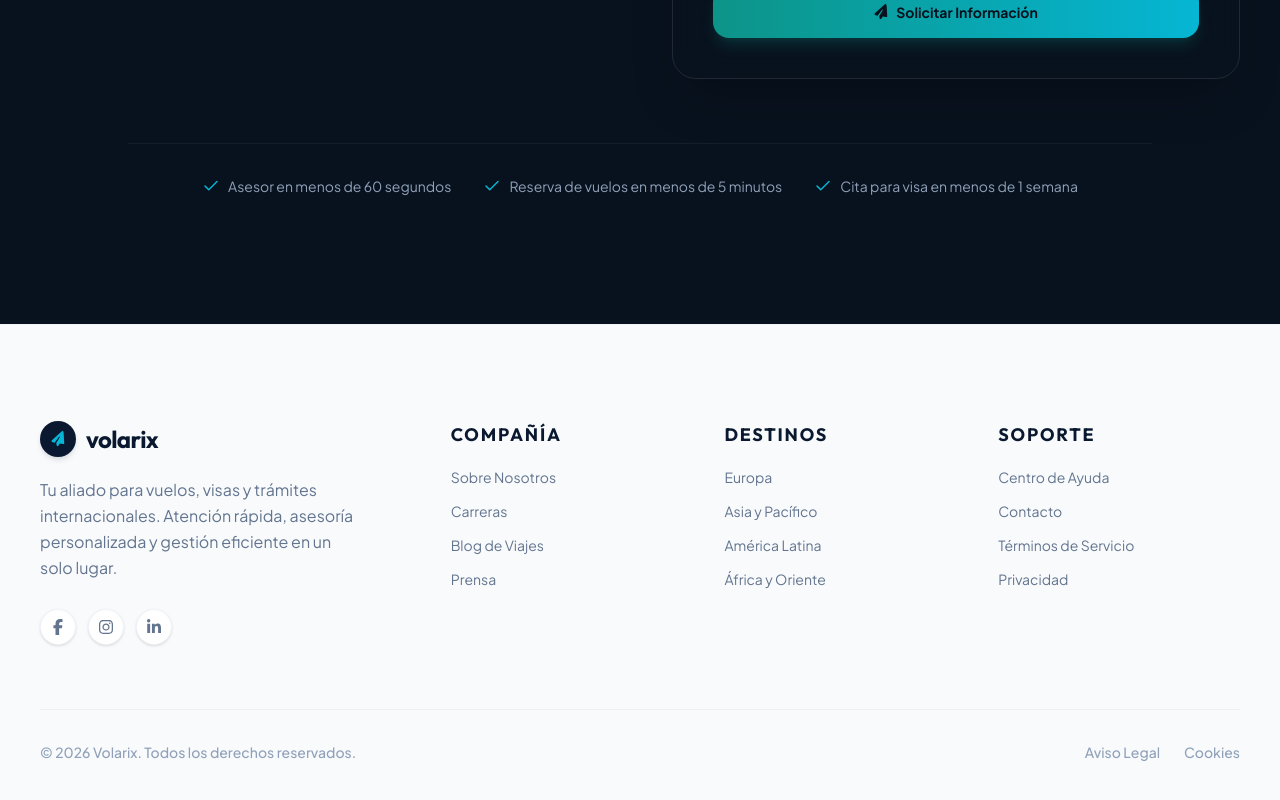
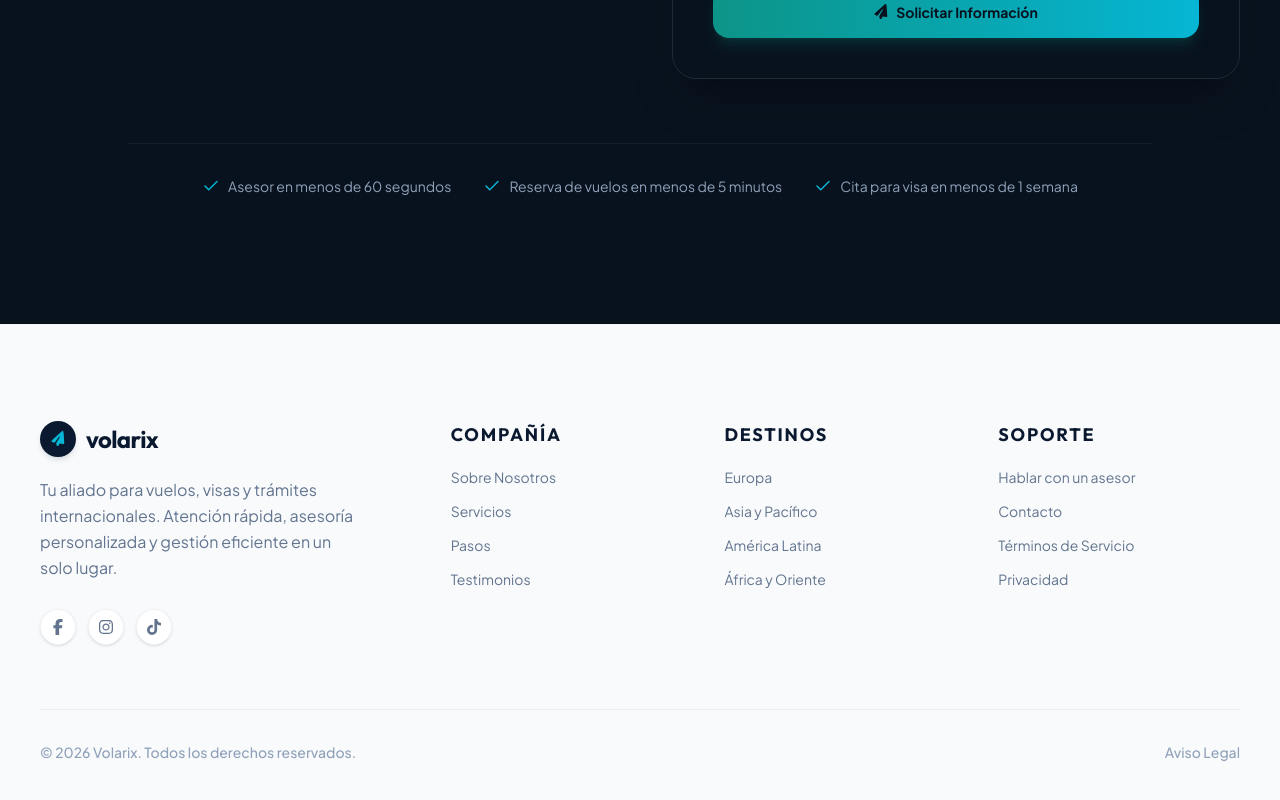
Before and after one commit to DerianPaez/volarix, a Next.js app: page / in a window 1280 px wide. Shown: the part 7548-8348 px from the top of the page. Built offline with nearby package versions, Linux system fonts and the light colour scheme.

Commit message:
feat(footer): render footer links as plain text when href is empty

```diff
--- a/components/sections/Footer.tsx
+++ b/components/sections/Footer.tsx
@@ -43,12 +43,17 @@ export const Footer: React.FC = () => {
                 <ul className="flex flex-col space-y-2.5">
                   {col.links.map((link, linkIdx) => (
                     <li key={linkIdx}>
+                      {link.href == "" ? (
+                        <span className="text-slate-500 text-sm transition-colors duration-200">{link.label}</span>
+                        ) : (
                           <Link
                             href={link.href}
                             className="text-slate-500 hover:text-brand-teal text-sm transition-colors duration-200"
                           >
                             {link.label}
                           </Link>
+                        )
+                      }
                     </li>
                   ))}
                 </ul>
@@ -61,7 +66,6 @@ export const Footer: React.FC = () => {
           <p className="text-sm">© {new Date().getFullYear()} Volarix. Todos los derechos reservados.</p>
           <div className="flex gap-6">
             <Link href="#" className="hover:text-slate-600 transition-colors text-sm">Aviso Legal</Link>
-            <Link href="#" className="hover:text-slate-600 transition-colors text-sm">Cookies</Link>
           </div>
         </div>
       </div>
--- a/data/navigation.ts
+++ b/data/navigation.ts
@@ -1,5 +1,5 @@
 import React from "react";
-import { FaFacebookF, FaInstagram, FaLinkedinIn } from "react-icons/fa6";
+import { FaFacebookF, FaInstagram, FaTiktok } from "react-icons/fa6";
 
 export type NavLink = {
   label: string;
@@ -30,25 +30,25 @@ export const footerLinks: FooterLinkGroup[] = [
     title: "Compañía",
     links: [
       { label: "Sobre Nosotros", href: "/sobre-nosotros" },
-      { label: "Carreras", href: "#" },
-      { label: "Blog de Viajes", href: "#" },
-      { label: "Prensa", href: "#" },
+      { label: "Servicios", href: "/#servicios" },
+      { label: "Pasos", href: "/#pasos" },
+      { label: "Testimonios", href: "/#testimonios" },
     ],
   },
   {
     title: "Destinos",
     links: [
-      { label: "Europa", href: "#" },
-      { label: "Asia y Pacífico", href: "#" },
-      { label: "América Latina", href: "#" },
-      { label: "África y Oriente", href: "#" },
+      { label: "Europa", href: "" },
+      { label: "Asia y Pacífico", href: "" },
+      { label: "América Latina", href: "" },
+      { label: "África y Oriente", href: "" },
     ],
   },
   {
     title: "Soporte",
     links: [
-      { label: "Centro de Ayuda", href: "#" },
-      { label: "Contacto", href: "#contacto" },
+      { label: "Hablar con un asesor", href: "#" },
+      { label: "Contacto", href: "/#contacto" },
       { label: "Términos de Servicio", href: "#" },
       { label: "Privacidad", href: "#" },
     ],
@@ -67,8 +67,8 @@ export const socialLinks: SocialLink[] = [
     href: "#",
   },
   {
-    label: "LinkedIn",
-    icon: FaLinkedinIn,
+    label: "Tiktok",
+    icon: FaTiktok,
     href: "#",
   },
 ];
```
Lines whose indentation alone changed are shown as unchanged.
